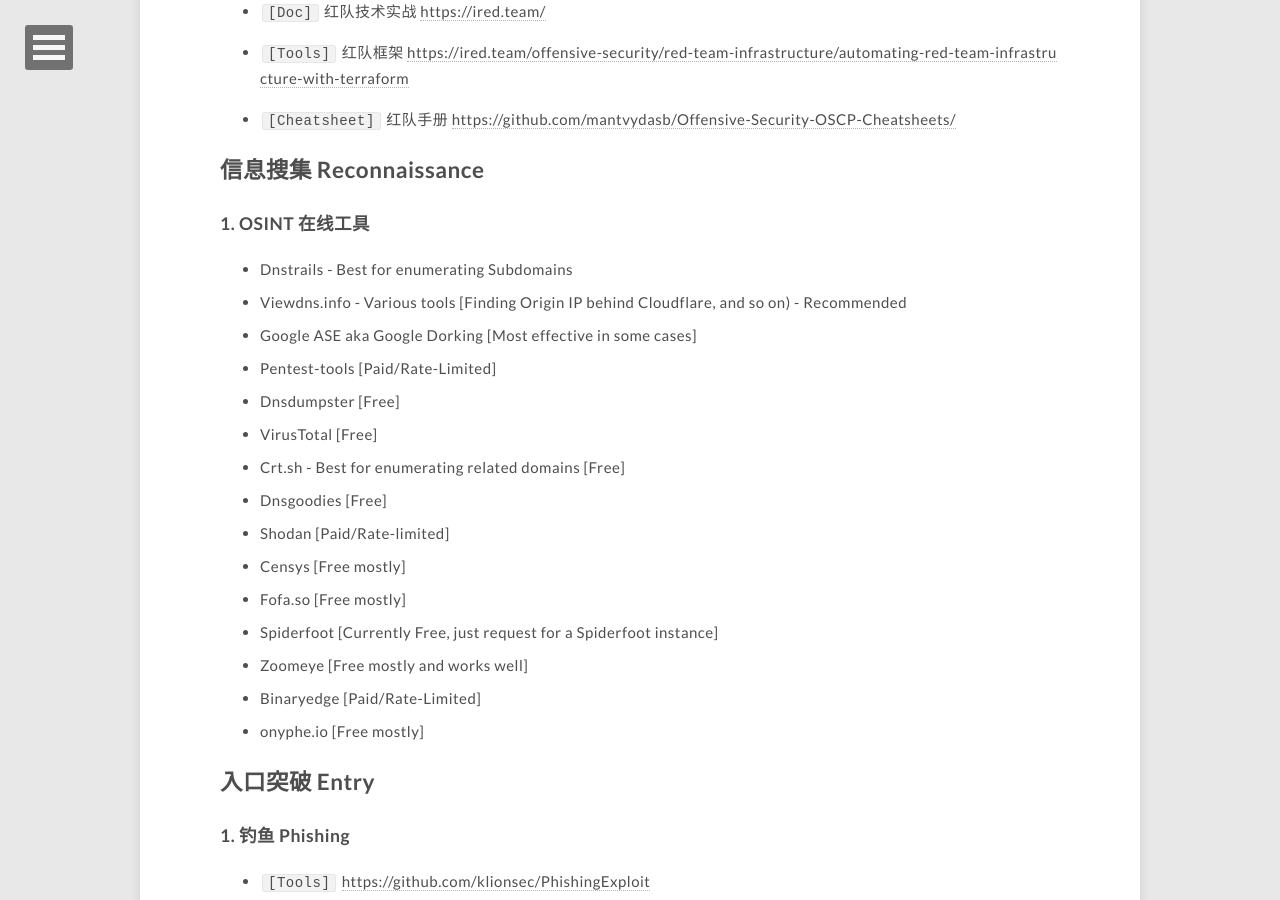
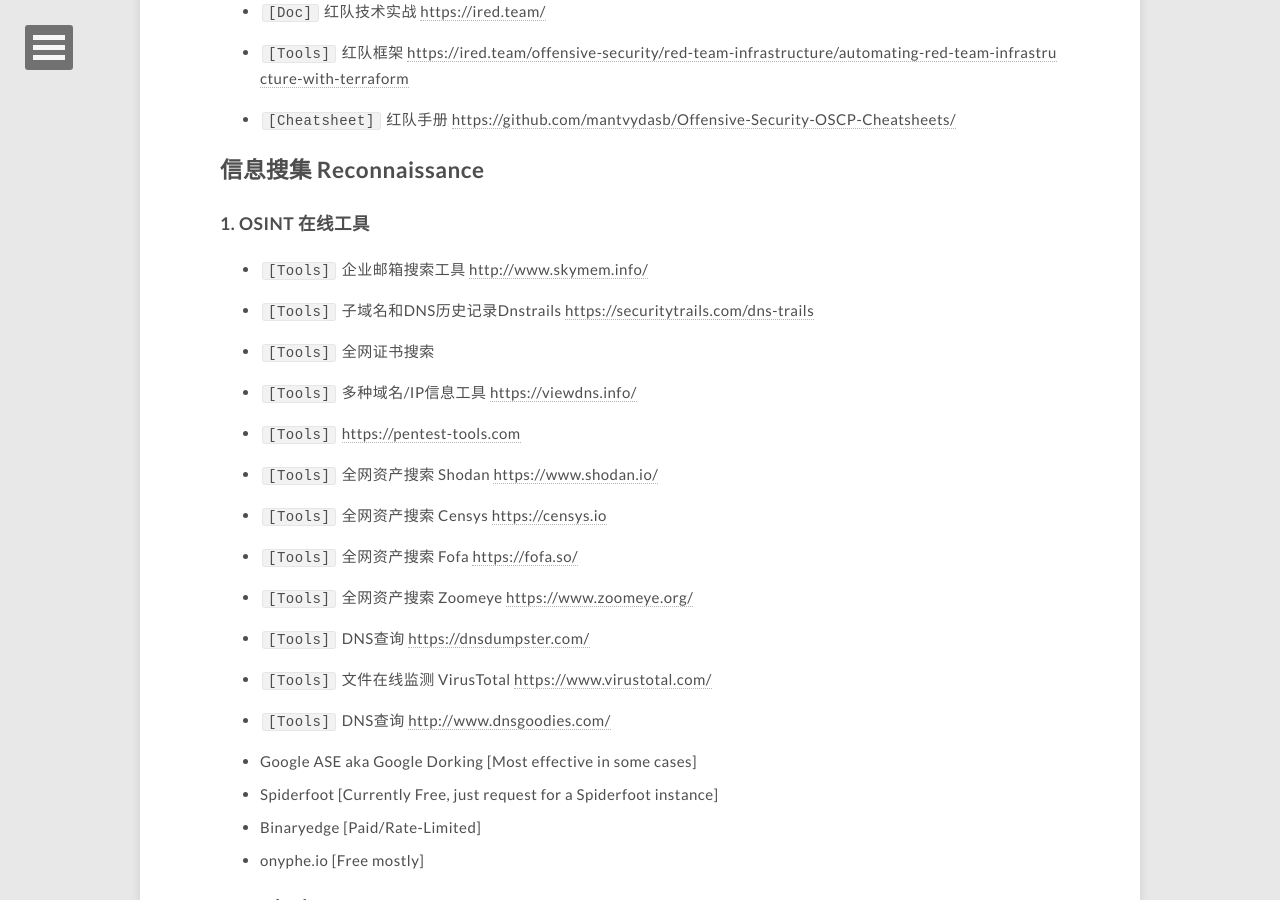
Before and after one commit to kxcode/kxcode.github.io, a Jekyll site: the page built from pentest-tools/index.md, in a window 1280 px wide and 900 px high, scrolled down 870 px. Built offline with Jekyll 4.4.1, drawn with Linux system fonts in a browser that asks for light colours; nearby versions of some CDN libraries; comment, search, counter and statistics services are not loaded; some of the changed text lies outside the part shown.

Commit message:
更新漏洞、工具列表

```diff
--- a/pentest-tools/index.md
+++ b/pentest-tools/index.md
@@ -32,19 +32,32 @@ share: true
 
 ### 1. OSINT 在线工具
 
-* Dnstrails - Best for enumerating Subdomains
-* Viewdns.info - Various tools [Finding Origin IP behind Cloudflare, and so on) - Recommended
+ - `[Tools]` 企业邮箱搜索工具 <http://www.skymem.info/>
+
+ - `[Tools]` 子域名和DNS历史记录Dnstrails <https://securitytrails.com/dns-trails>
+
+ - `[Tools]` 全网证书搜索 <Crt.sh>
+
+ - `[Tools]` 多种域名/IP信息工具 <https://viewdns.info/>
+
+ - `[Tools]` <https://pentest-tools.com>
+
+ - `[Tools]` 全网资产搜索 Shodan <https://www.shodan.io/>
+
+ - `[Tools]` 全网资产搜索 Censys <https://censys.io>
+
+ - `[Tools]` 全网资产搜索 Fofa <https://fofa.so/>
+
+ - `[Tools]` 全网资产搜索 Zoomeye <https://www.zoomeye.org/>
+
+ - `[Tools]` DNS查询 <https://dnsdumpster.com/>
+
+ -  `[Tools]` 文件在线监测 VirusTotal <https://www.virustotal.com/>
+
+ - `[Tools]` DNS查询 <http://www.dnsgoodies.com/>
+
 * Google ASE aka Google Dorking [Most effective in some cases]
-* Pentest-tools [Paid/Rate-Limited]
-* Dnsdumpster [Free]
-* VirusTotal [Free]
-* Crt.sh - Best for enumerating related domains [Free]
-* Dnsgoodies [Free]
-* Shodan [Paid/Rate-limited]
-* Censys [Free mostly]
-* Fofa.so [Free mostly]
 * Spiderfoot [Currently Free, just request for a Spiderfoot instance]
-* Zoomeye [Free mostly and works well]
 * Binaryedge [Paid/Rate-Limited]
 * onyphe.io [Free mostly]
 
```
Also changed, not shown: other parts of pentest-tools/index.md (+4 -0 lines), latest-vulns/index.md (+7 -0 lines), stop-learning/index.md (+5 -0 lines).
